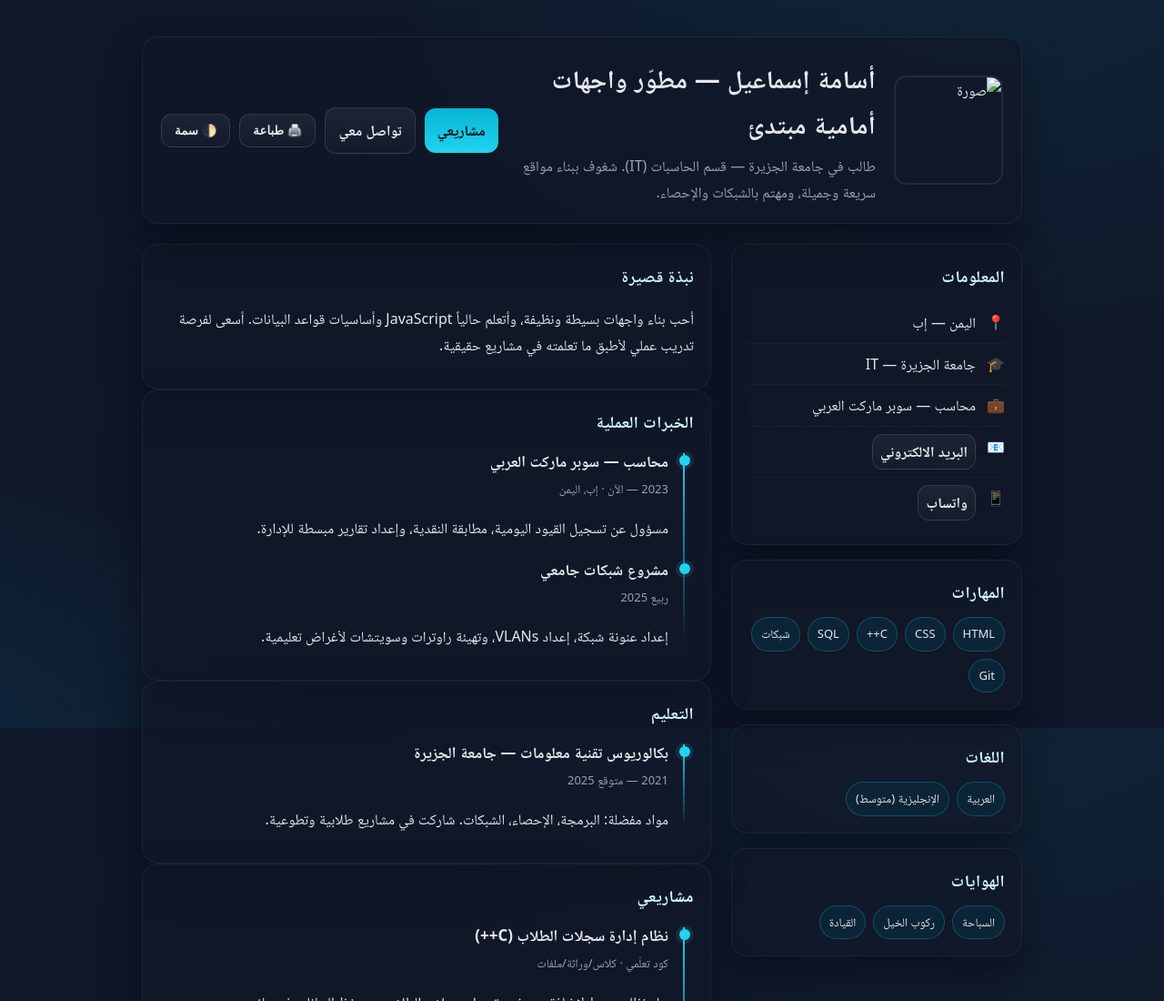
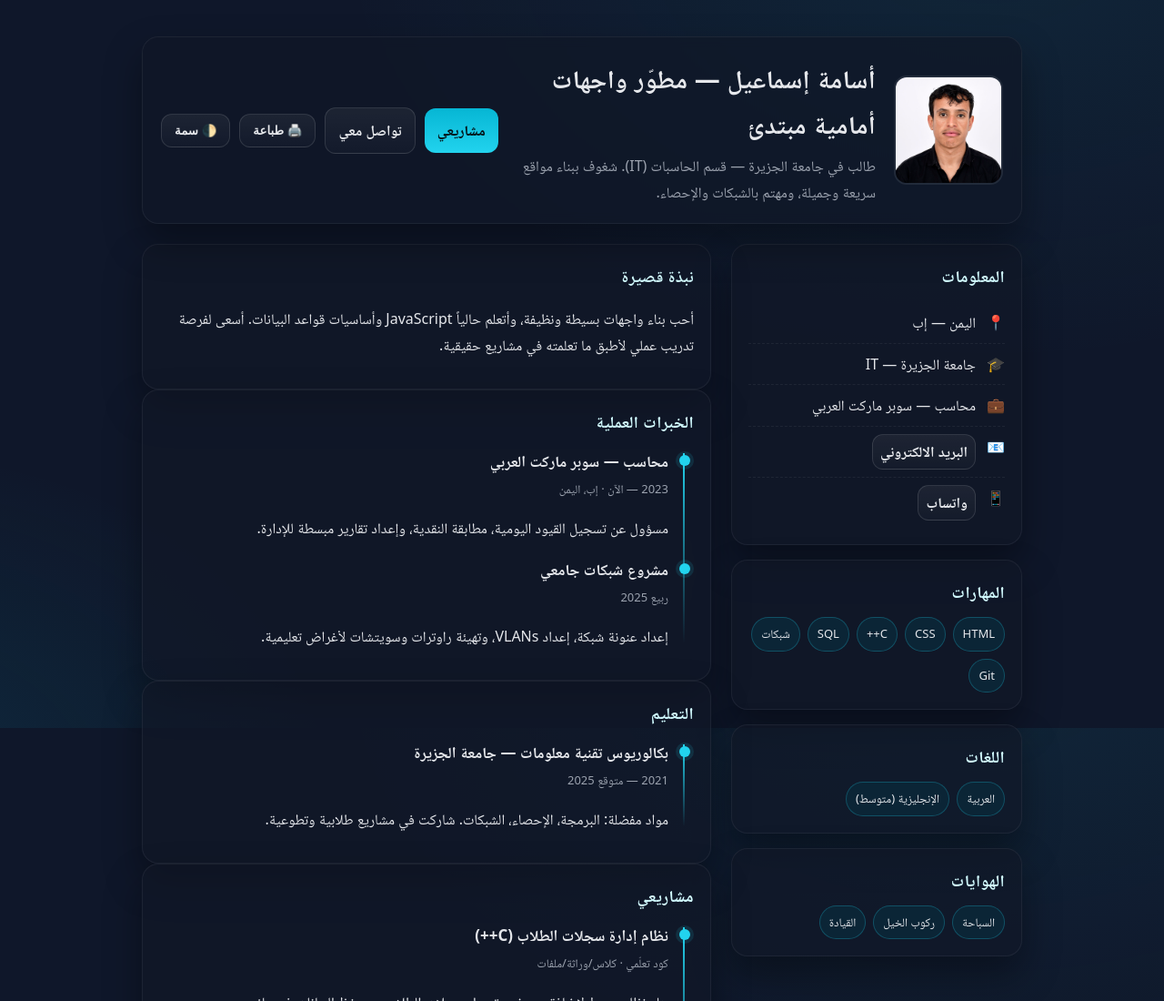
Before and after one commit to alhkateebosama-droid/my-web, a plain HTML site: page index.html in a window 1280 px wide. Shown: the top 1100 px of the page at 91% size. Drawn offline with Linux system fonts and the light colour scheme.

Commit message:
Update index.html
tyuiop

```diff
--- a/index.html
+++ b/index.html
@@ -89,7 +89,7 @@ footer { text-align: center; color: var(--muted); margin: 26px 0 60px; font-size
   <div class="container">
     <header>
       <!-- ضع صورتك هنا -->
-      <img class="avatar" src="_DSC2326.jpg" alt="صورة " style="width: 100%; max-width: 600px; " /><div class="title">
+      <img class="avatar" src="osama.jpg" alt="صورة " /><div class="title">
     <h1>أسامة إسماعيل — مطوّر واجهات أمامية مبتدئ</h1>
     <p>طالب في جامعة الجزيرة — قسم الحاسبات (IT). شغوف ببناء مواقع سريعة وجميلة، ومهتم بالشبكات والإحصاء.</p>
   </div>
```
